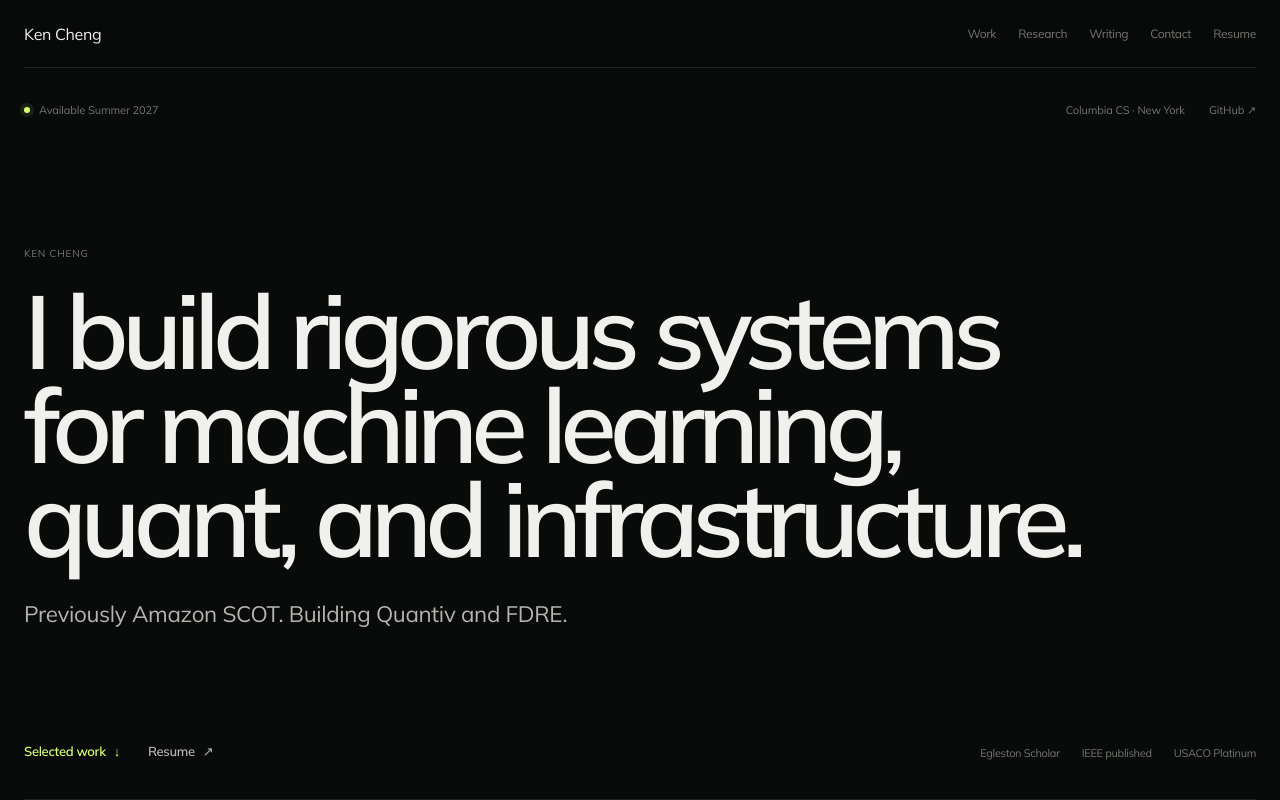
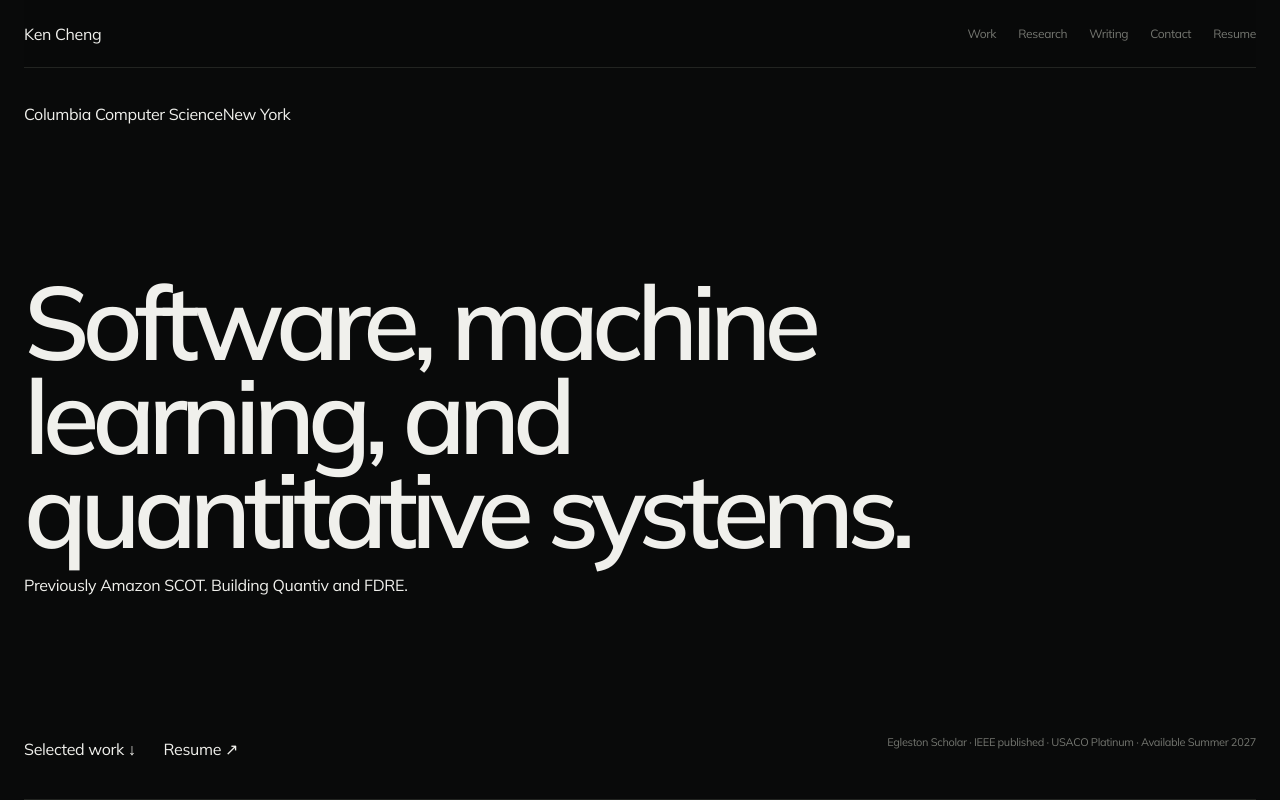
Before and after one commit to kenchengkc/personal-website, a Next.js app: page / in a window 1280 px wide. Shown: the top 800 px of the page. Built offline with nearby package versions, Linux system fonts and the light colour scheme.

Commit message:
Make hero quieter and more natural

```diff
--- a/components/sections/Hero.tsx
+++ b/components/sections/Hero.tsx
@@ -4,47 +4,29 @@ import { site } from "@/lib/site";
 export function Hero() {
   return (
     <section className="hero" id="home">
-      <div className="hero-meta" data-reveal>
-        <div>
-          <span className="availability-dot" aria-hidden="true" />
-          <span>Available Summer 2027</span>
-        </div>
-        <span>Columbia CS · New York</span>
-        <a href={site.socials.github} target="_blank" rel="noopener noreferrer">
-          GitHub ↗
-        </a>
+      <div className="hero-top" data-reveal>
+        <span>Columbia Computer Science</span>
+        <span>New York</span>
       </div>
 
       <div className="hero-copy" data-reveal>
-        <p className="eyebrow">Ken Cheng</p>
-        <h1>
-          I build rigorous systems for machine learning, quant, and infrastructure.
-        </h1>
-        <p className="hero-summary">
+        <h1>Software, machine learning, and quantitative systems.</h1>
+        <p>
           Previously Amazon SCOT. Building Quantiv and FDRE.
         </p>
       </div>
 
       <div className="hero-bottom" data-reveal>
         <div className="hero-actions">
-          <Link href="#work" className="text-link text-link-primary">
-            Selected work <span aria-hidden="true">↓</span>
-          </Link>
-          <a
-            href={site.resumePath}
-            target="_blank"
-            rel="noopener noreferrer"
-            className="text-link"
-          >
-            Resume <span aria-hidden="true">↗</span>
+          <Link href="#work">Selected work ↓</Link>
+          <a href={site.resumePath} target="_blank" rel="noopener noreferrer">
+            Resume ↗
           </a>
         </div>
 
-        <div className="hero-proof">
-          <span>Egleston Scholar</span>
-          <span>IEEE published</span>
-          <span>USACO Platinum</span>
-        </div>
+        <p className="hero-proof">
+          Egleston Scholar · IEEE published · USACO Platinum · Available Summer 2027
+        </p>
       </div>
     </section>
   );
```
